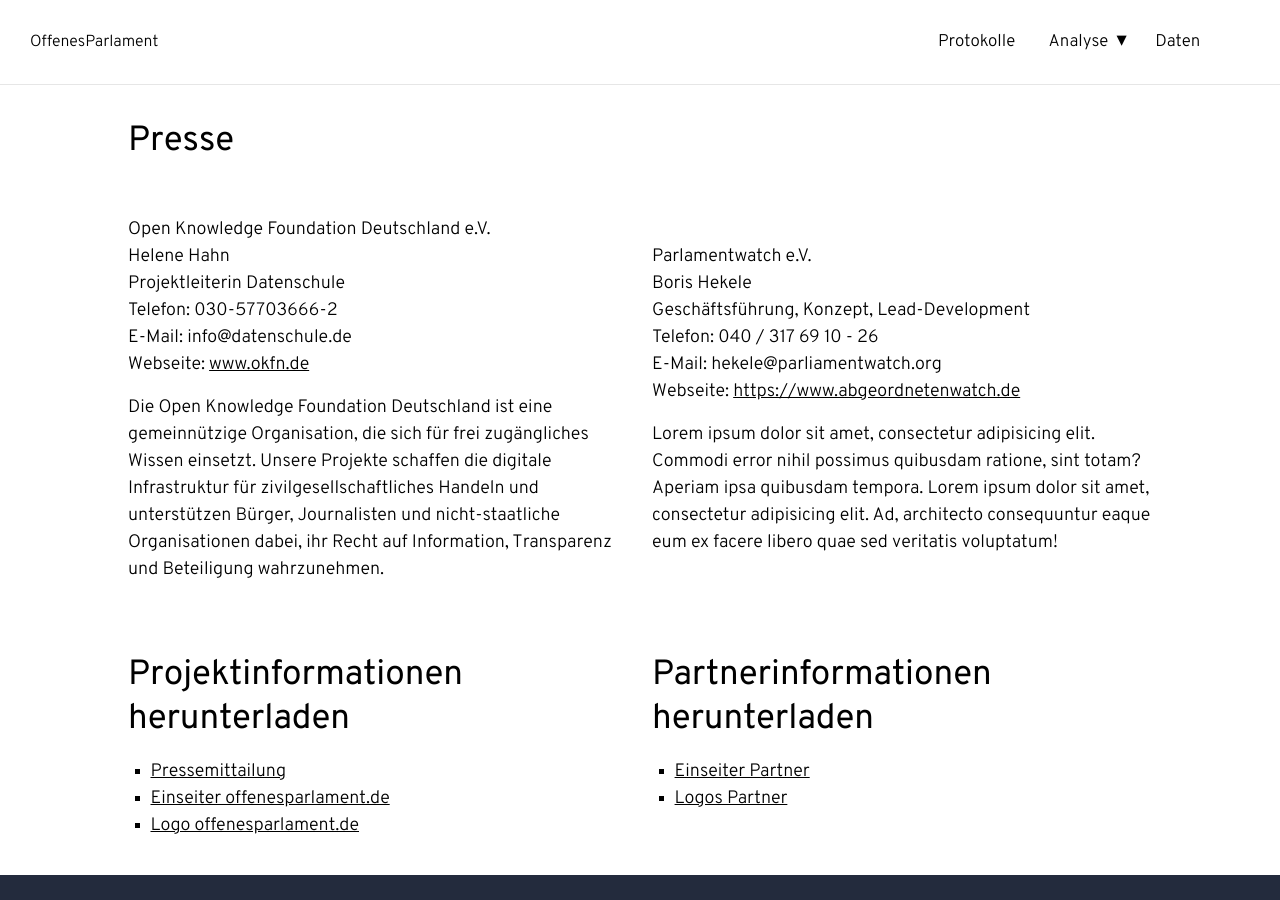
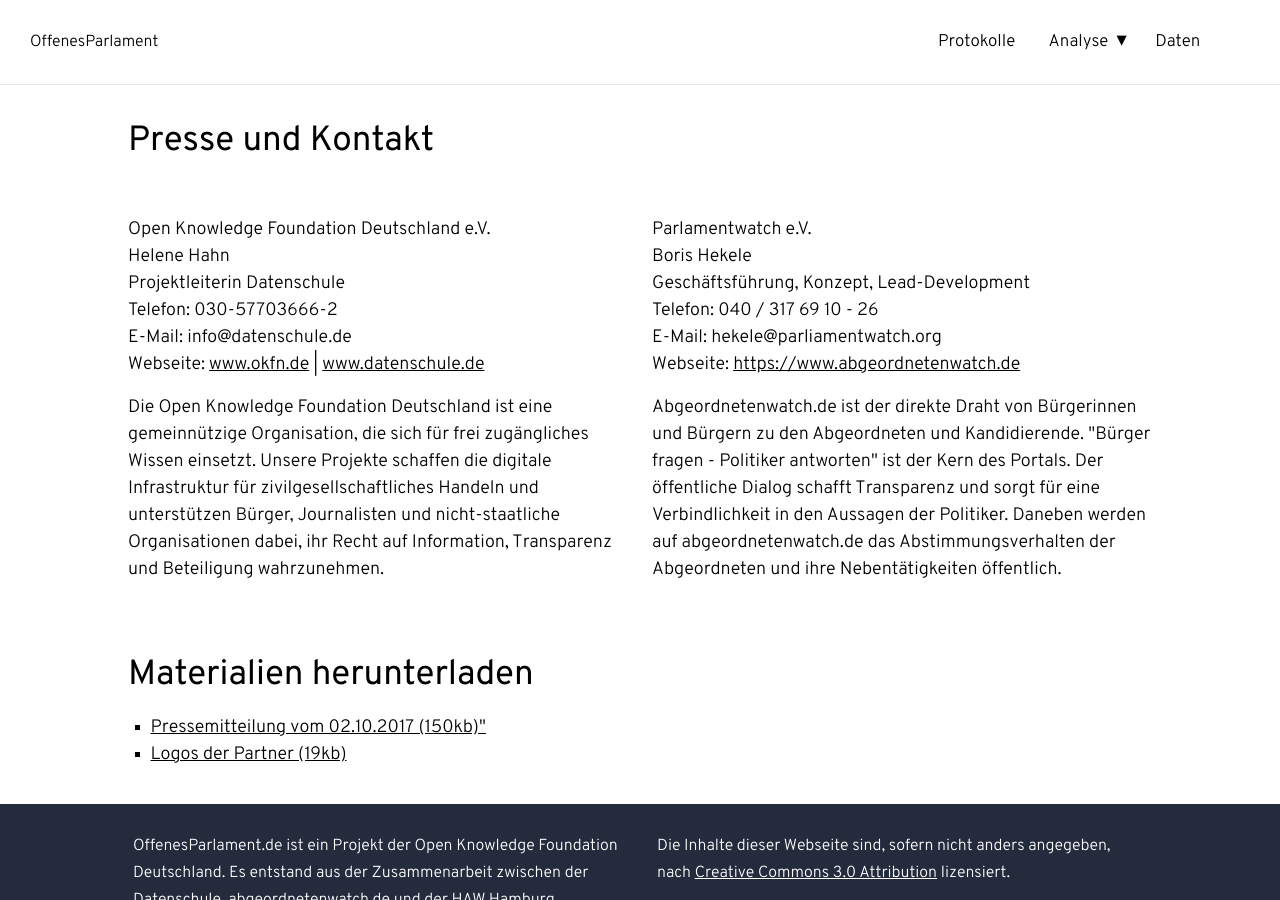
Before and after one commit to Datenschule/offenesparlament.de-frontend, a Jekyll site: the page built from presse/index.html, in a window 1280 px wide and 900 px high. Built offline with Jekyll 4.4.1, drawn with Linux system fonts in a browser that asks for light colours.

Commit message:
add press release file

```diff
--- a/presse/index.html
+++ b/presse/index.html
@@ -4,7 +4,7 @@
 ---
 <div class="container">
 	<div class="container-left-10">
-		<h1>Presse</h1>
+		<h1>Presse und Kontakt</h1>
 	</div>
 </div>
 <div class="container">
@@ -15,7 +15,7 @@
 			Projektleiterin Datenschule<br>
 			Telefon: 030-57703666-2<br>
 			E-Mail: info@datenschule.de<br>
-			Webseite: <a href="https://okfn.de/">www.okfn.de</a><br>
+			Webseite: <a href="https://okfn.de/">www.okfn.de</a> | <a href="https://datenschule.de/">www.datenschule.de</a>
 		</p>
 		<p>
 			Die Open Knowledge Foundation Deutschland ist eine gemeinnützige Organisation, die sich für frei
@@ -26,7 +26,6 @@
 	</div>
 	<div class="container-left-6">
 		<p>
-			<br>
 			Parlamentwatch e.V.<br>
 			Boris Hekele <br />
 			Geschäftsführung, Konzept, Lead-Development<br>
@@ -35,27 +34,16 @@
 			Webseite: <a href="https://www.abgeordnetenwatch.de">https://www.abgeordnetenwatch.de</a>
 		</p>
 		<p>
-			Lorem ipsum dolor sit amet, consectetur adipisicing elit. Commodi error nihil possimus quibusdam
-			ratione, sint totam? Aperiam ipsa quibusdam tempora.
-			Lorem ipsum dolor sit amet, consectetur adipisicing elit. Ad, architecto consequuntur eaque eum ex
-			facere libero quae sed veritatis voluptatum!
+			Abgeordnetenwatch.de ist der direkte Draht von Bürgerinnen und Bürgern zu den Abgeordneten und Kandidierende. "Bürger fragen - Politiker antworten" ist der Kern des Portals. Der öffentliche Dialog schafft Transparenz und sorgt für eine Verbindlichkeit in den Aussagen der Politiker. Daneben werden auf abgeordnetenwatch.de das Abstimmungsverhalten der Abgeordneten und ihre Nebentätigkeiten öffentlich.
 		</p>
 	</div>
 </div>
 <div class="container">
 	<div class="container-left-6">
-		<h1>Projektinformationen herunterladen</h1>
+		<h1>Materialien herunterladen</h1>
 		<ul>
-			<li><a href="#">Pressemittailung</a></li>
-			<li><a href="#">Einseiter offenesparlament.de</a></li>
-			<li><a href="#">Logo offenesparlament.de</a></li>
-		</ul>
-	</div>
-	<div class="container-left-6">
-		<h1>Partnerinformationen herunterladen</h1>
-		<ul>
-			<li><a href="#">Einseiter Partner</a></li>
-			<li><a href="">Logos Partner</a></li>
+			<li><a href="/static/downloads/10-2017-pressemitteilung-okfde-aw-offenes-parlament.pdf">Pressemitteilung vom 02.10.2017 (150kb)"</a></li>
+			<li><a href="/static/downloads/logos-partner-offenes-parlament.zip">Logos der Partner (19kb)</a></li>
 		</ul>
 	</div>
 </div>
```
Also changed, not shown: 1 other file.
